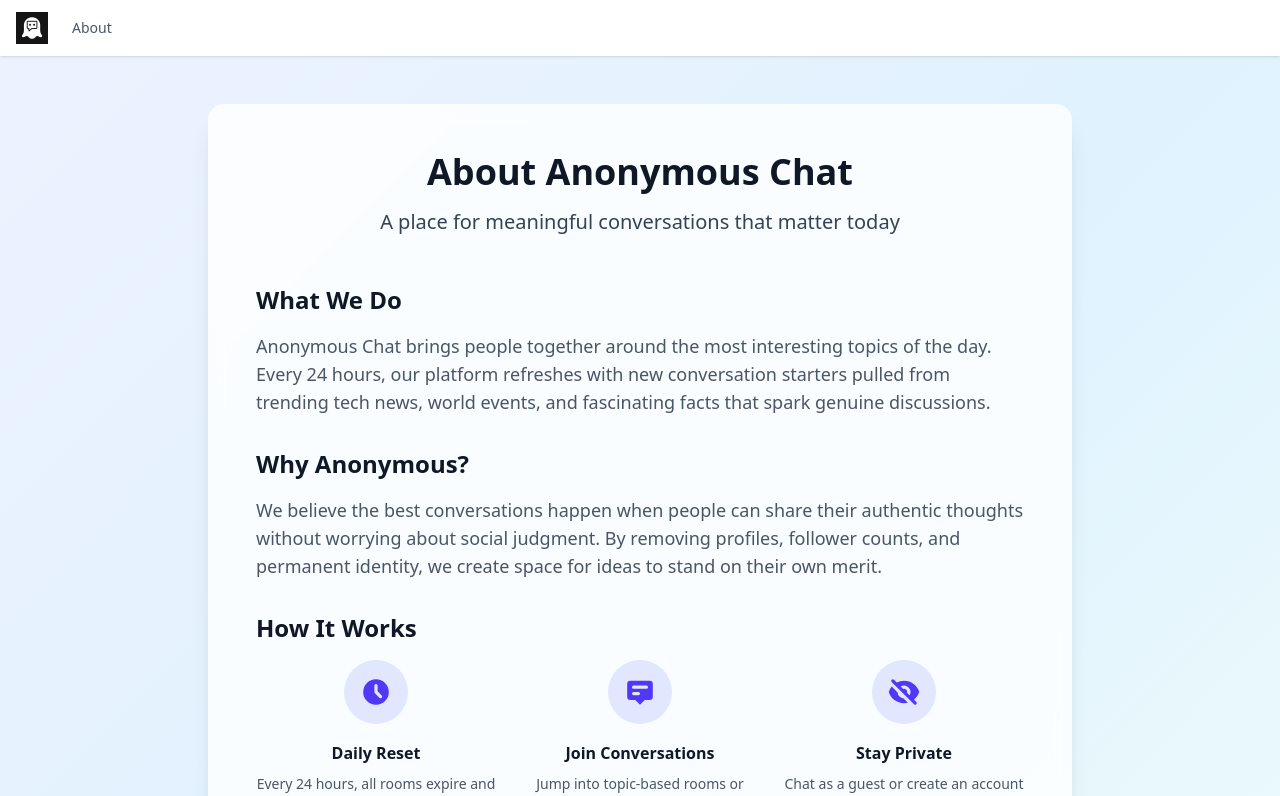
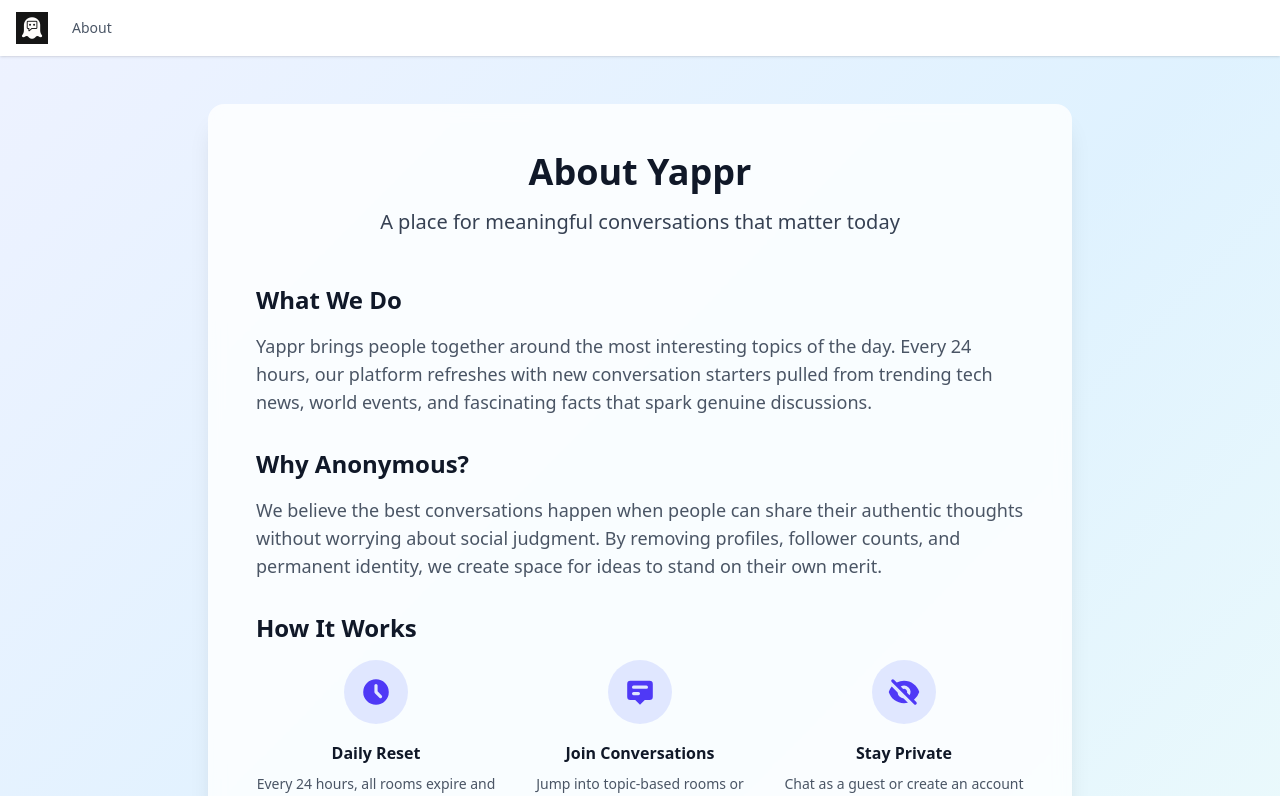
Before and after one commit to Melkeydev/yappr, a React (Vite) app in the folder client/: page /about in a window 1280 px wide. Shown: the top 796 px of the page. Built offline with nearby package versions, Linux system fonts and the light colour scheme; no server answers.

Commit message:
fixing verbiage

```diff
--- a/client/src/pages/AboutPage.tsx
+++ b/client/src/pages/AboutPage.tsx
@@ -11,7 +11,7 @@ export default function AboutPage() {
           {/* Header Section */}
           <div className="text-center mb-12">
             <h1 className="text-4xl font-bold text-gray-900 mb-4">
-              About Anonymous Chat
+              About Yappr
             </h1>
             <p className="text-xl text-gray-700">
               A place for meaningful conversations that matter today
@@ -23,7 +23,7 @@ export default function AboutPage() {
             <section>
               <h2 className="text-2xl font-semibold text-gray-900 mb-4">What We Do</h2>
               <p className="text-lg">
-                Anonymous Chat brings people together around the most interesting topics of the day.
+                Yappr brings people together around the most interesting topics of the day.
                 Every 24 hours, our platform refreshes with new conversation starters pulled from
                 trending tech news, world events, and fascinating facts that spark genuine discussions.
               </p>
--- a/client/src/pages/LoginPage.tsx
+++ b/client/src/pages/LoginPage.tsx
@@ -84,7 +84,7 @@ export default function LoginPage() {
         <div className="flex-1 text-center lg:text-left">
           <div className="mb-8">
             <h1 className="text-4xl lg:text-5xl font-bold text-gray-900 mb-4">
-              Anonymous Chat
+              Yappr
             </h1>
             <p className="text-xl text-gray-700 mb-6">
               Connect with others in daily topic discussions
@@ -220,7 +220,7 @@ export default function LoginPage() {
         <div className="mt-4 text-center space-y-2">
           <p className="text-xs text-gray-500">
             <Link to="/about" className="hover:text-gray-700 transition-colors">
-              Learn more about Anonymous Chat
+              Learn more about Yappr
             </Link>
           </p>
           <div className="flex justify-center space-x-4 text-xs text-gray-400">
--- a/client/src/pages/SignupPage.tsx
+++ b/client/src/pages/SignupPage.tsx
@@ -179,7 +179,7 @@ export default function SignupPage() {
         <div className="mt-4 text-center space-y-2">
           <p className="text-xs text-gray-500">
             <Link to="/about" className="hover:text-gray-700 transition-colors">
-              Learn more about Anonymous Chat
+              Learn more about Yappr
             </Link>
           </p>
           <div className="flex justify-center space-x-4 text-xs text-gray-400">
--- a/client/src/pages/TermsPage.tsx
+++ b/client/src/pages/TermsPage.tsx
@@ -45,7 +45,7 @@ export default function TermsPage() {
             <section>
               <h2 className="text-2xl font-semibold text-gray-900 mb-4">Acceptance of Terms</h2>
               <p>
-                By accessing or using Anonymous Chat, you agree to be bound by these Terms of Service.
+                By accessing or using Yappr, you agree to be bound by these Terms of Service.
                 If you disagree with any part of these terms, you must not use our service.
               </p>
             </section>
@@ -53,7 +53,7 @@ export default function TermsPage() {
             <section>
               <h2 className="text-2xl font-semibold text-gray-900 mb-4">Service Description</h2>
               <p className="mb-4">
-                Anonymous Chat is a platform for temporary, anonymous conversations. We provide:
+                Yappr is a platform for temporary, anonymous conversations. We provide:
               </p>
               <ul className="list-disc ml-6 space-y-2">
                 <li>24-hour chat rooms with daily topic rotations</li>
```
